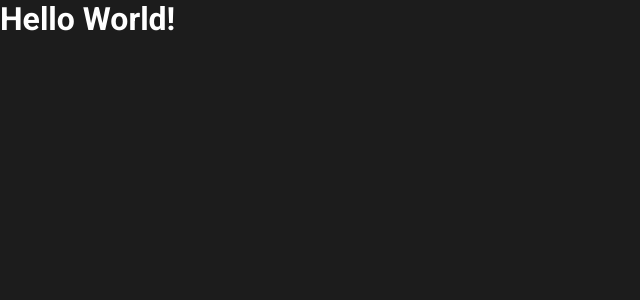
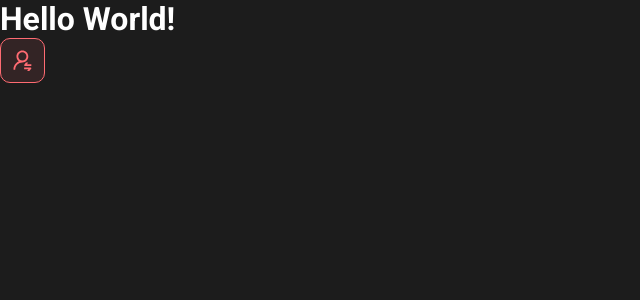
Before and after one commit to LukyAguiar/dsmeta, a React (Vite) app in the folder frontend/: page / in a window 1280 px wide. Shown: the top 300 px of the page, without its empty margins (0-640 px from the left). Built offline with nearby package versions, Linux system fonts and the light colour scheme.

Commit message:
Primeiro Componente

```diff
--- a/frontend/src/App.tsx
+++ b/frontend/src/App.tsx
@@ -1,8 +1,12 @@
 import { useState } from 'react'
+import NotificationButton from './components/NotificationButton'
 
 function App() {
   return(
+    <>
     <h1>Hello World!</h1>
+    <NotificationButton/>
+    </>
   )
 }
 
--- /dev/null
+++ b/frontend/src/components/NotificationButton/index.tsx
@@ -0,0 +1,16 @@
+
+import icon from '../../assets/img/notification-icon.svg'
+
+import './style.css'
+
+function NotificationButton() {
+  return(
+    <>
+    <div className="dsmeta-red-btn">
+        <img src={icon} alt="Notificar" />
+    </div>
+    </>
+  )
+}
+
+export default NotificationButton
--- /dev/null
+++ b/frontend/src/components/NotificationButton/style.css
@@ -0,0 +1,15 @@
+.dsmeta-red-btn {
+    height: 45px;
+    width: 45px;
+    background: rgba(255, 107, 114, 0.1);
+    border: 1px solid #ff6b72;
+    border-radius: 10px;
+    display: flex;
+    align-items: center;
+    justify-content: center;
+    cursor: pointer;
+  }
+
+  .dsmeta-red-btn img {
+      width: 19px;
+  }
```
Also changed, not shown: frontend/src/assets/img/notification-icon.svg (added).
